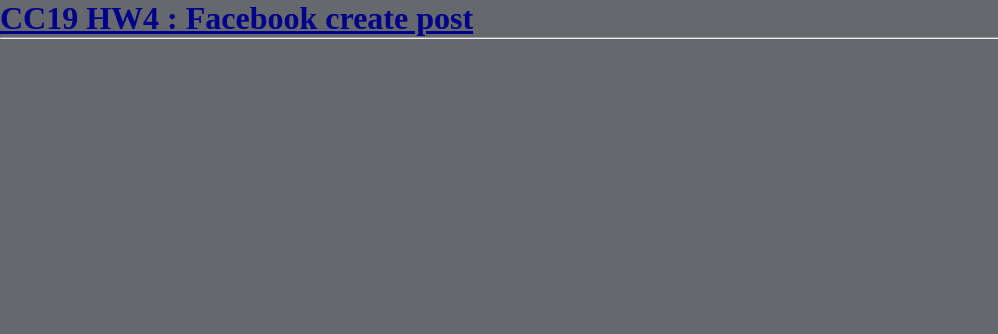
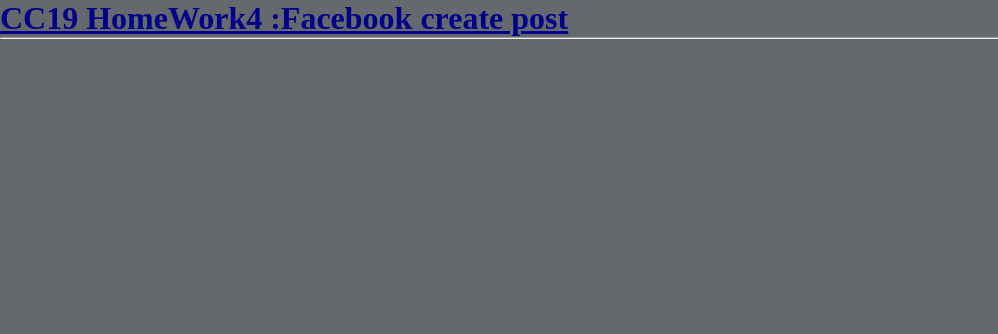
Before and after one commit to edenpuma33/cc19-homework4, a plain HTML site: page hw4.html in a window 1280 px wide. Shown: the top 334 px of the page, without its empty margins (0-998 px from the left). Drawn offline with Linux system fonts and the light colour scheme.

Commit message:
Fixing version

```diff
--- a/hw4.html
+++ b/hw4.html
@@ -7,7 +7,7 @@
     <link rel="stylesheet" href="./styles.css">
 </head>
 <body>
-    <h1>CC19 HW4 : Facebook create post</h1>
+    <h1>CC19 HomeWork4 :Facebook create post</h1>
     <hr>
     <div class="mainbox">
         <div class="top">
```
